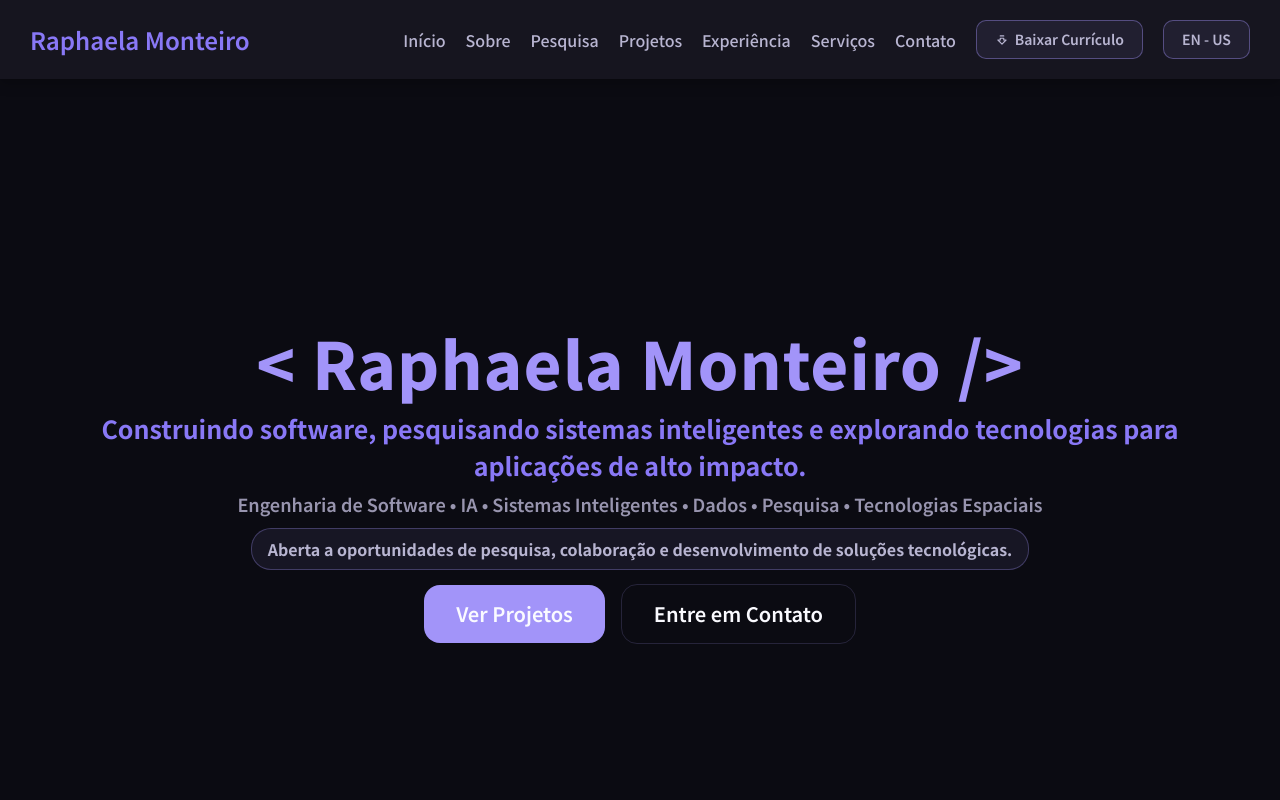
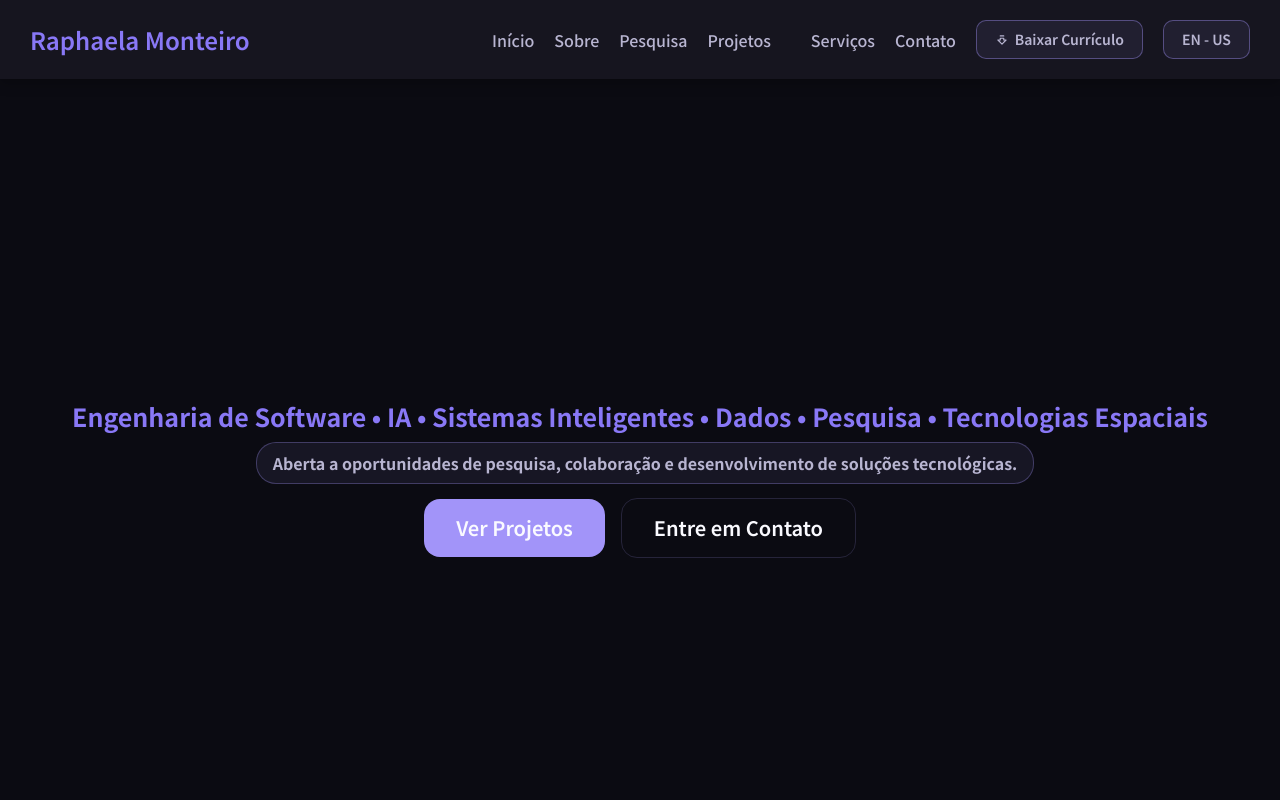
Before and after one commit to raphaelamonteiro/portfolio, a Next.js app: page / in a window 1280 px wide. Shown: the top 800 px of the page. Built offline with nearby package versions, Linux system fonts and the light colour scheme; a web font is replaced by a local one.

Commit message:
docs: update the texts

```diff
--- a/locales/en-US.ts
+++ b/locales/en-US.ts
@@ -4,15 +4,13 @@
         about: "About",
         academic: "Research",
         services: "Services",
-        experience: "Experience",
         projects: "Projects",
         contact: "Contact",
         cv: "Download CV"
     },
     home: {
-        greeting: "< Raphaela Monteiro />",
-        role: "Developer focused on building scalable systems and intelligent solutions.",
-        sub: "Architecture • Performance • Automation • AI • Infrastructure • Security • Data",
+        title: "Building software, exploring intelligent systems, and investigating complex problems.",
+        role: "Architecture • Performance • Automation • AI • Infrastructure • Security • Data",
         tag: "Available for freelance projects and high-impact technical challenges.",
         cta: "View Projects",
         contact: "Get in Touch"
--- a/locales/pt-BR.ts
+++ b/locales/pt-BR.ts
@@ -4,15 +4,13 @@
         about: "Sobre",
         academic: "Pesquisa",
         services: "Serviços",
-        experience: "Experiência",
         projects: "Projetos",
         contact: "Contato",
         cv: "Baixar Currículo"
     },
     home: {
-        greeting: "< Raphaela Monteiro />",
-        role: "Construindo software, pesquisando sistemas inteligentes e explorando tecnologias para aplicações de alto impacto.",
-        sub: "Engenharia de Software • IA • Sistemas Inteligentes • Dados • Pesquisa • Tecnologias Espaciais",
+        title: "Construindo software, explorando sistemas e investigando problemas complexos.",
+        role: "Engenharia de Software • IA • Sistemas Inteligentes • Dados • Pesquisa • Tecnologias Espaciais",
         tag: "Aberta a oportunidades de pesquisa, colaboração e desenvolvimento de soluções tecnológicas.",
         cta: "Ver Projetos",
         contact: "Entre em Contato"
```
